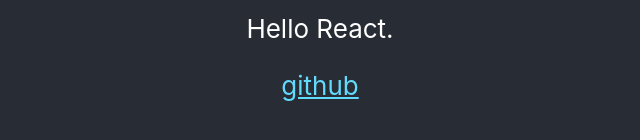
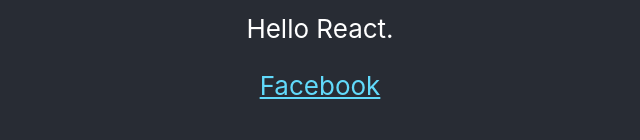
Before and after one commit to BinhNguyen215/Demo-01, a React (Create React App) app: page / in a window 1280 px wide. Shown: the part 516-656 px from the top of the page, without its empty margins (320-960 px from the left). Built offline with nearby package versions, Linux system fonts and the light colour scheme.

Commit message:
modify link

```diff
--- a/src/App.js
+++ b/src/App.js
@@ -11,11 +11,11 @@ function App() {
         </p>
         <a
           className="App-link"
-          href="https://github.com/BinhNguyen215/Demo-01.git"
+          href="https://www.facebook.com/profile.php?id=100013033413902"
           target="_blank"
           rel="noopener noreferrer"
         >
-          github
+          Facebook
         </a>
       </header>
     </div>
```
